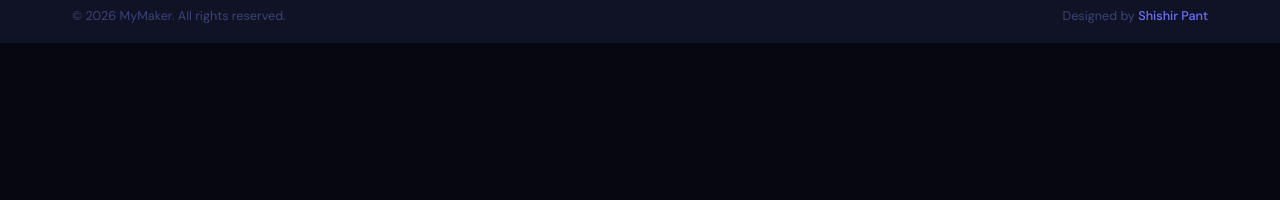
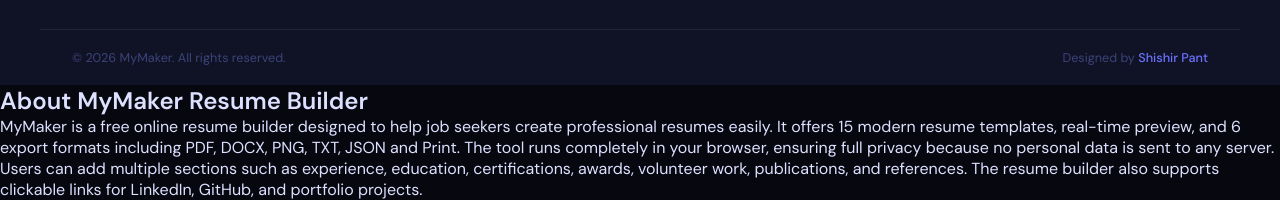
Before and after one commit to Sisherpant/mymaker, a plain HTML site: page index.html in a window 1280 px wide. Shown: the part 2530-2730 px from the top of the page. Before the commit the page ends 2573 px from the top, so only its background shows below. Drawn offline with nearby package versions, Linux system fonts and the light colour scheme.

Commit message:
Add About section to index.html
Added an 'About MyMaker Resume Builder' section with details about the tool's features and privacy.

```diff
--- a/index.html
+++ b/index.html
@@ -511,6 +511,7 @@
 </style>
 </head>
 <body>
+<h1>Free Online Resume Builder – MyMaker</h1>
 
 <!-- PARTICLE CANVAS -->
 <canvas id="cvs"></canvas>
@@ -1575,5 +1576,22 @@
 }
 init();
 </script>
+   <section>
+<h2>About MyMaker Resume Builder</h2>
+
+<p>
+MyMaker is a free online resume builder designed to help job seekers create professional resumes easily.
+It offers 15 modern resume templates, real-time preview, and 6 export formats including PDF, DOCX, PNG,
+TXT, JSON and Print. The tool runs completely in your browser, ensuring full privacy because no personal
+data is sent to any server.
+</p>
+
+<p>
+Users can add multiple sections such as experience, education, certifications, awards, volunteer work,
+publications, and references. The resume builder also supports clickable links for LinkedIn, GitHub,
+and portfolio projects.
+</p>
+
+</section>
 </body>
 </html>
```
